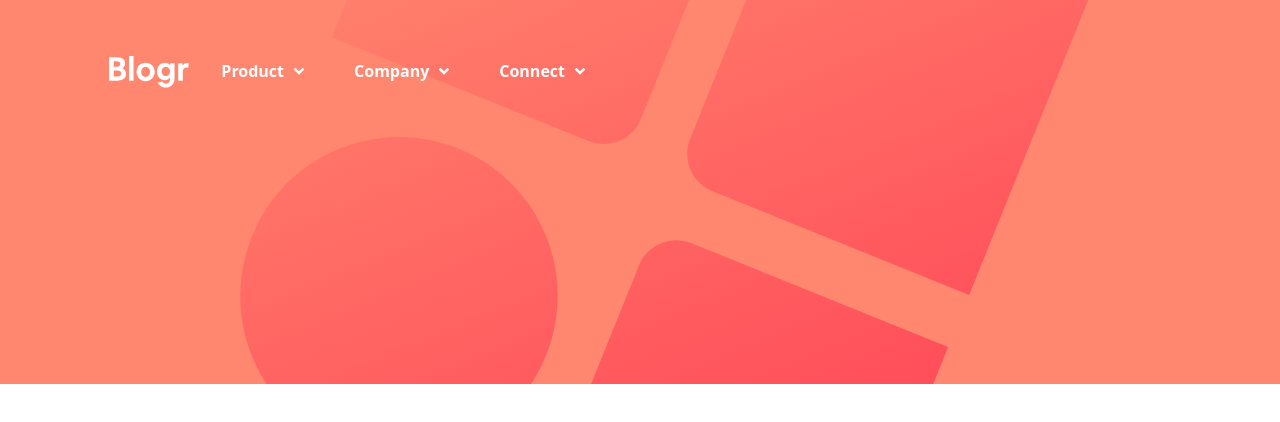
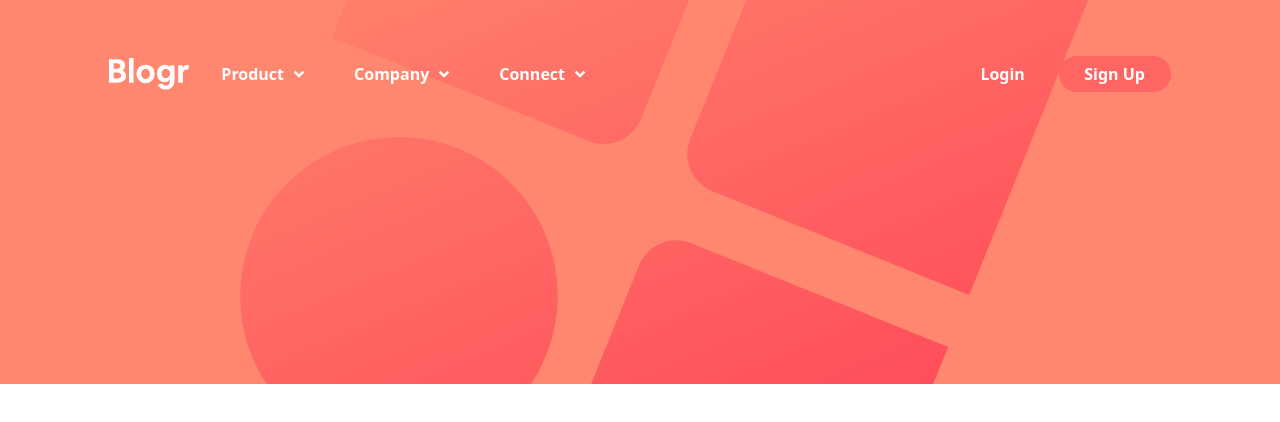
Before and after one commit to Habidoye97/blogr-landing-page, a React (Create React App) app: page / in a window 1280 px wide. Shown: the top 422 px of the page. Built offline with nearby package versions, Linux system fonts and the light colour scheme.

Commit message:
Edit button component and style it

```diff
--- a/src/App.js
+++ b/src/App.js
@@ -5,9 +5,7 @@ import Header from './Components/Header';
 function App() {
   return (
     <div className='bg-orange-500 p-50'>
-
       <Header/>
-
     </div>
   );
 }
--- a/src/Components/Button.jsx
+++ b/src/Components/Button.jsx
@@ -1,8 +1,8 @@
 import React from 'react'
 
-function Button({value}) {
+function Button({value, color}) {
   return (
-    <button>
+    <button className={`font-bold rounded-3xl border-2 p-1 w-28 border-transparent text-white ${color? 'bg-[#FF6563]': ''}`}>
       {value}
     </button>
   )
--- a/src/Components/Header.jsx
+++ b/src/Components/Header.jsx
@@ -10,16 +10,14 @@ function Header() {
         <img src={BackgroundPattern} alt="" className='absolute -top-[28rem] z-0' />
         <div className='w-11/12 m-auto z-10 text-black p-14 relative'>
           <div className='flex gap-8'>
-            <div>
+            <div className='flex items-center'>
               <img className='w-20' src={Logo} alt="logo"/>
             </div>
-            <div>
+            <div className='flex-1'>
               <NavBar/>
             </div>
           </div>
-          <div>
 
-          </div>
         </div>
       </header>
     </>
--- a/src/Components/NavBar.jsx
+++ b/src/Components/NavBar.jsx
@@ -3,6 +3,7 @@ import {Links} from '../data.js';
 import {RiArrowDropDownLine, RiArrowDropUpLine} from 'react-icons/ri'
 import {useState} from 'react';
 import { useEffect } from 'react';
+import Button from './Button.jsx';
 
 
 
@@ -24,7 +25,7 @@ function NavBar() {
   }, )
 
   return (
-    <div>
+    <div className='flex items-center justify-between'>
       <ul className='flex gap-10'>
         {newLinks.map((link) => {
           return (
@@ -44,6 +45,10 @@ function NavBar() {
           )
         })}
       </ul>
+      <div>
+        <Button value='Login'/>
+        <Button value='Sign Up' color={true}/>
+      </div>
     </div>
   )
 }
```
